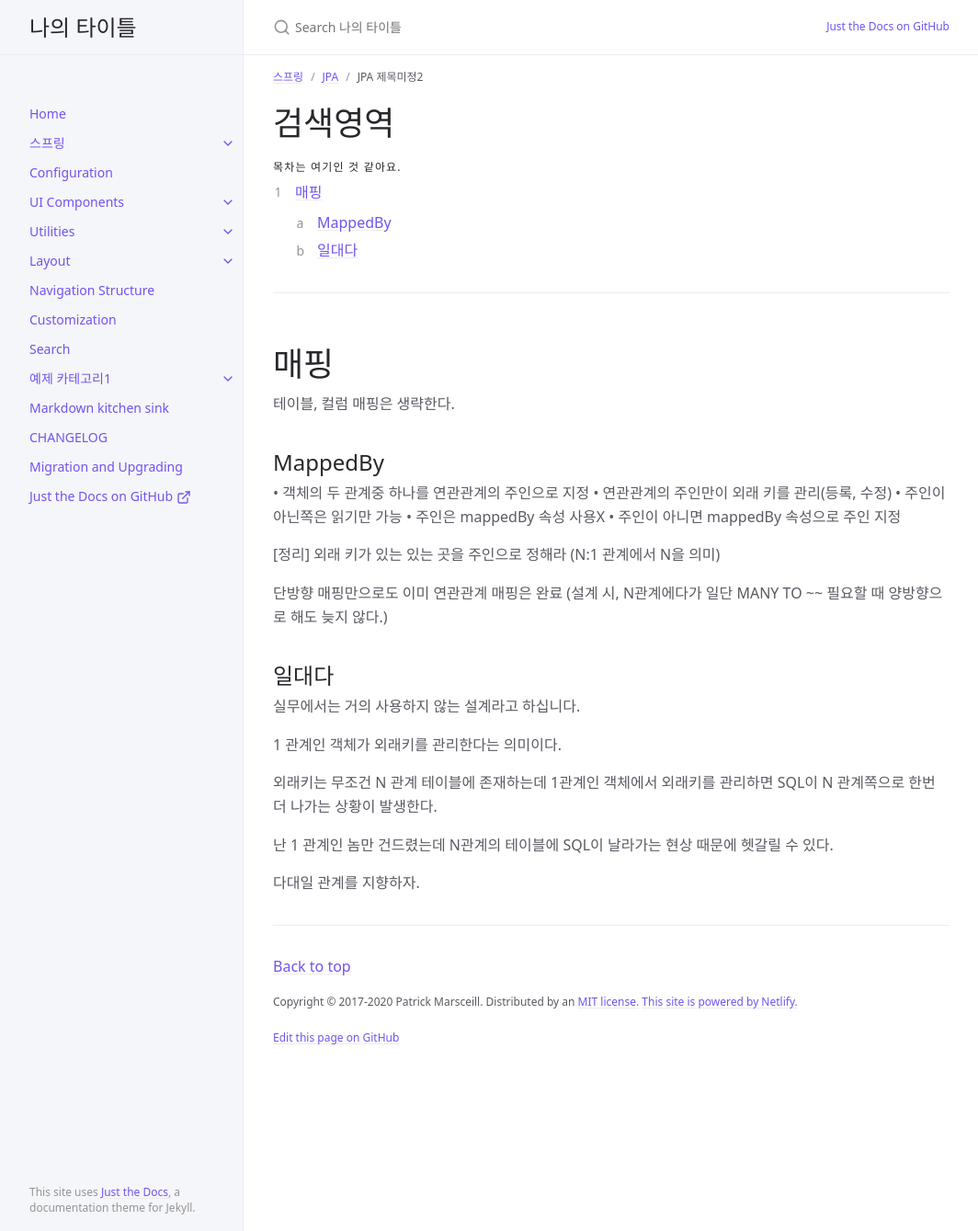
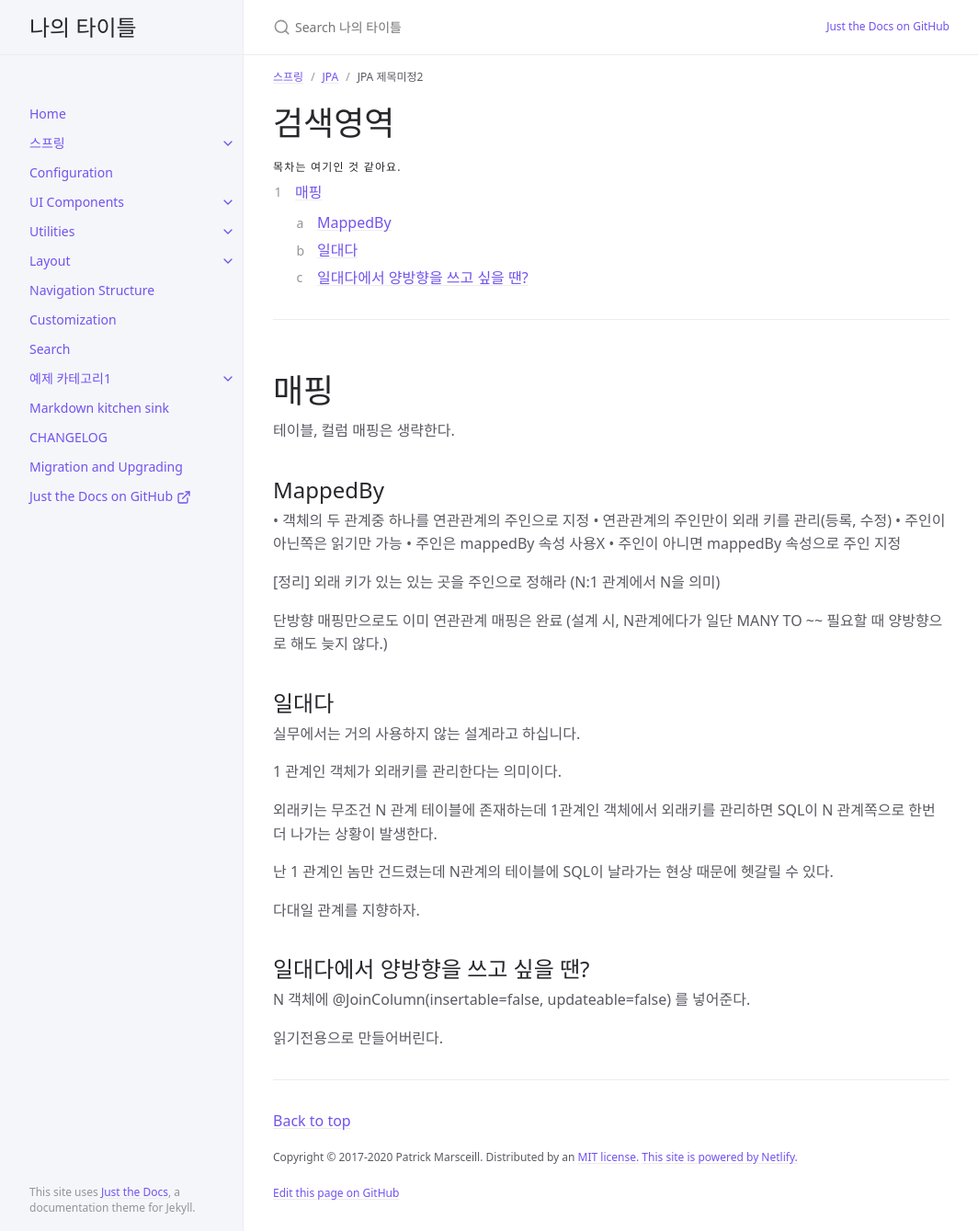
Before and after one commit to wlghks453/wlghks453.github.io, a Jekyll site: the page built from docs/spring/JPA-2.md, in a window 1280 px wide and 1339 px high. Shown: the whole window at 92% size, without its empty margins (107-1171 px from the left). Built offline with Jekyll 4.4.1, drawn with Linux system fonts in a browser that asks for light colours; cached includes are drawn as plain includes.

Commit message:
Update JPA-2.md

```diff
--- a/docs/spring/JPA-2.md
+++ b/docs/spring/JPA-2.md
@@ -48,3 +48,9 @@ nav_order: 1
 난 1 관계인 놈만 건드렸는데 N관계의 테이블에 SQL이 날라가는 현상 때문에 헷갈릴 수 있다.
 
 다대일 관계를 지향하자.
+
+## 일대다에서 양방향을 쓰고 싶을 땐?
+
+N 객체에 @JoinColumn(insertable=false, updateable=false) 를 넣어준다.
+
+읽기전용으로 만들어버린다.
```
